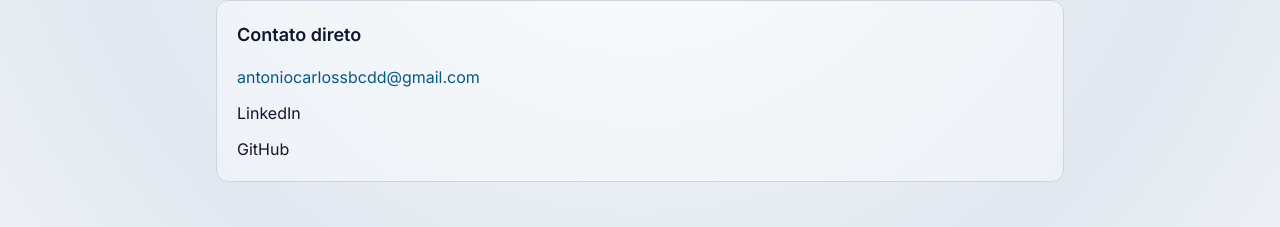
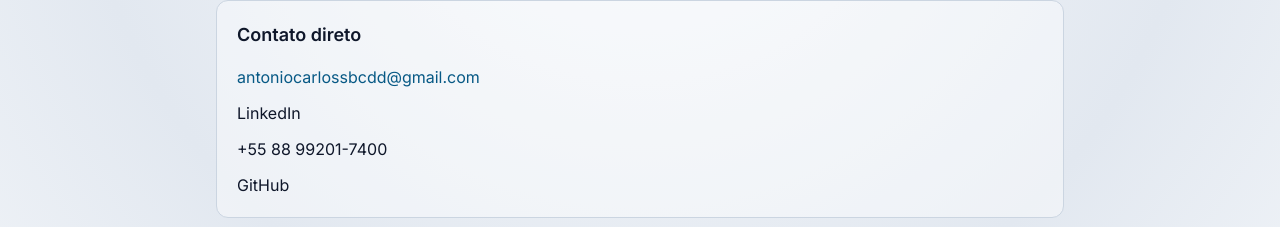
Before and after one commit to CarlosSb/antonio-gomes, a Next.js app: page /contact in a window 1280 px wide. Shown: the part 202-429 px from the top of the page. Built offline with nearby package versions, Linux system fonts and the light colour scheme; no server answers.

Commit message:
feat(contact): display WhatsApp link in contact section

```diff
--- a/src/components/pages/ContactPageView.tsx
+++ b/src/components/pages/ContactPageView.tsx
@@ -31,6 +31,14 @@ export default function ContactPageView() {
               {content.actions.linkedinProfile}
             </a>
             <a
+              href={content.profile.whatsappUrl}
+              target="_blank"
+              rel="noreferrer"
+              className="w-fit text-slate-200 transition hover:text-white focus-visible:outline focus-visible:outline-2 focus-visible:outline-offset-2 focus-visible:outline-sky-500"
+            >
+              {content.profile.whatsappDisplay}
+            </a>
+            <a
               href={content.profile.githubUrl}
               target="_blank"
               rel="noreferrer"
```
